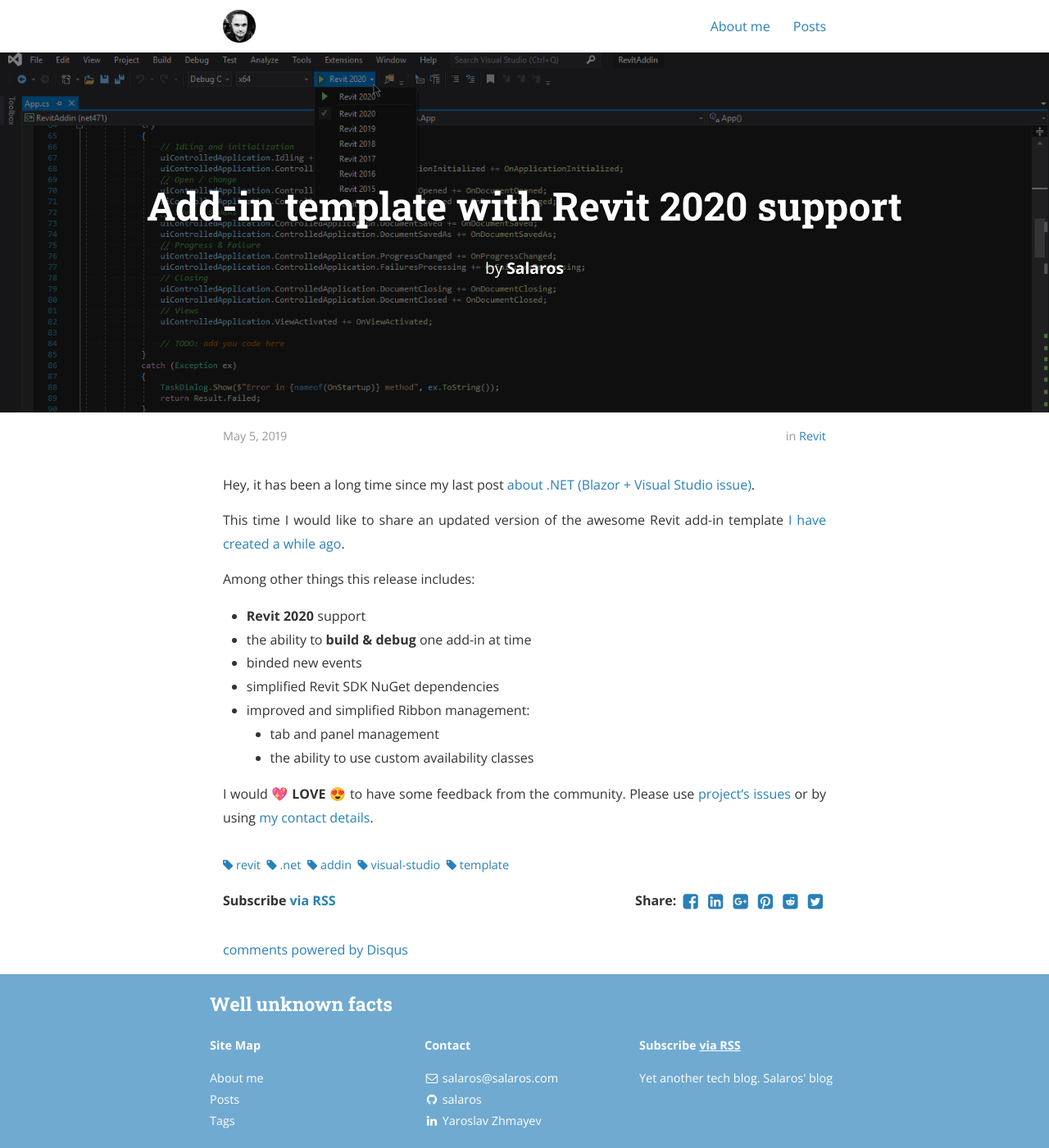
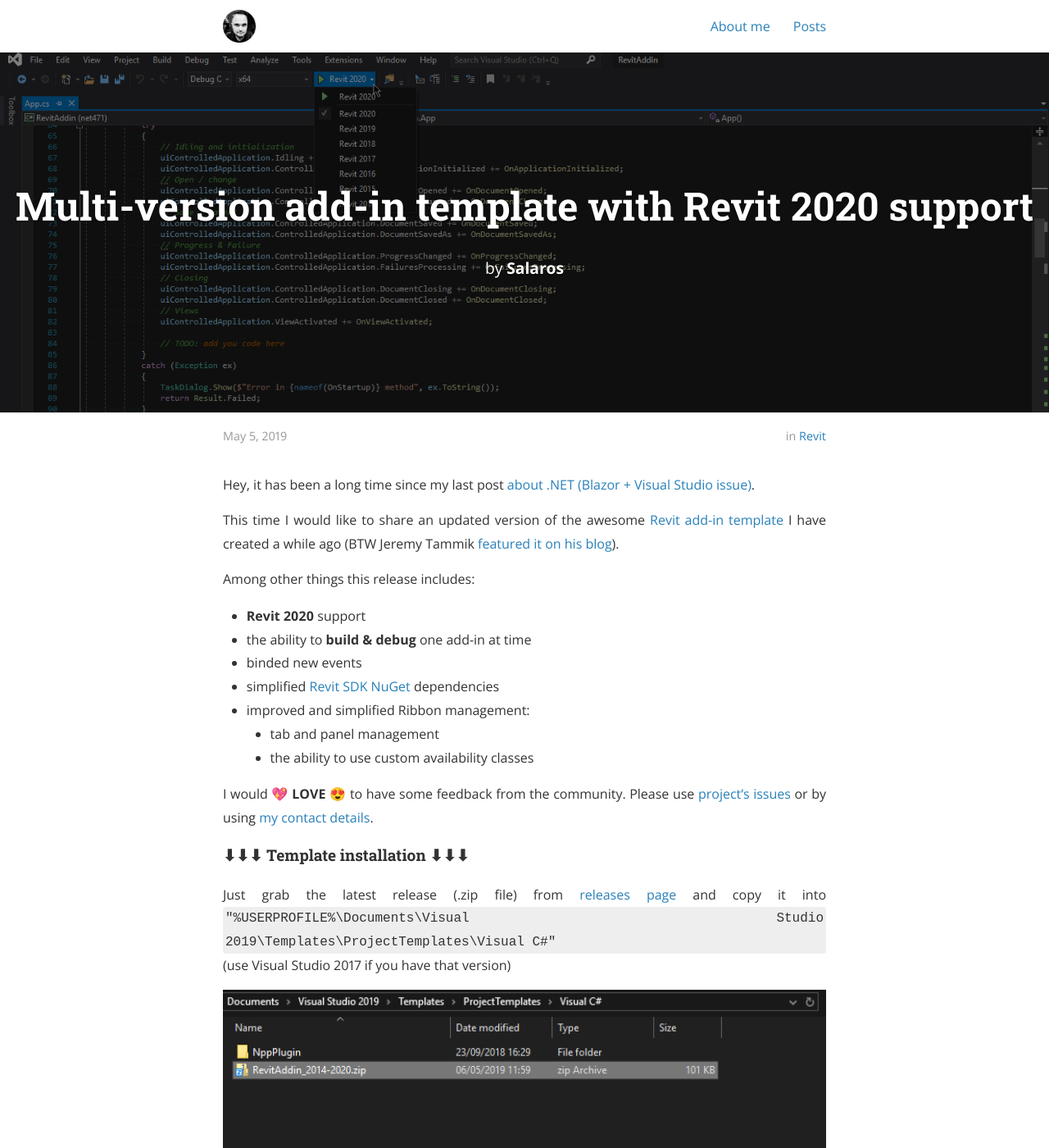
Before and after one commit to salaros/salaros.com, a Jekyll site: the page built from _posts/2019-05-06-addin-template-with-2020-support.markdown, in a window 1280 px wide and 1400 px high. Shown: the whole window at 82% size. Built offline with Jekyll 4.4.1, drawn with Linux system fonts in a browser that asks for light colours; nearby versions of some CDN libraries; comment, search, counter and statistics services are not loaded.

Commit message:
adding more details about addin installation in "Add-in template with Revit 2020 support"

```diff
--- a/_posts/2019-05-06-addin-template-with-2020-support.markdown
+++ b/_posts/2019-05-06-addin-template-with-2020-support.markdown
@@ -1,6 +1,6 @@
 ---
 layout: post
-title:  "Add-in template with Revit 2020 support"
+title:  "Multi-version add-in template with Revit 2020 support"
 date:   2019-05-06 01:15:22 +0300
 author: Salaros
 categories: revit
@@ -11,16 +11,34 @@
 
 Hey, it has been a long time since my last post [about .NET (Blazor + Visual Studio issue)](/dotnet/2019/02/17/blazor-cannot-identify-bin-folder).
 
-This time I would like to share an updated version of the awesome Revit add-in template [I have created a while ago](https://thebuildingcoder.typepad.com/blog/2018/07/vacation-and-multi-version-revit-add-in-template.html#2).
+This time I would like to share an updated version of the awesome [Revit add-in template](https://github.com/Equipple/vs-templates-revit-addin) I have created a while ago (BTW Jeremy Tammik [featured it on his blog](https://thebuildingcoder.typepad.com/blog/2018/07/vacation-and-multi-version-revit-add-in-template.html#2)).
 
 Among other things this release includes:
 
 * **Revit 2020** support
 * the ability to **build & debug** one add-in at time
 * binded new events
-* simplified Revit SDK NuGet dependencies
+* simplified [Revit SDK NuGet](https://www.nuget.org/packages/Autodesk.Revit.SDK/) dependencies
 * improved and simplified Ribbon management:
   * tab and panel management
   * the ability to use custom availability classes
 
 I would 💖 **LOVE** 😍 to have some feedback from the community. Please use [project's issues](https://github.com/Equipple/vs-templates-revit-addin/issues) or by using [my contact details](/about-me).
+
+
+#### ⬇⬇⬇ Template installation ⬇⬇⬇
+
+Just grab the latest release (.zip file) from [releases page](https://github.com/Equipple/vs-templates-revit-addin/releases) and copy it into
+`"%USERPROFILE%\Documents\Visual Studio 2019\Templates\ProjectTemplates\Visual C#"` (use Visual Studio 2017 if you have that version)
+
+<a href="/assets/posts/addin-template-with-2020-support/revit-addin-in-template-folder.png" data-lightbox="new-project" data-title="Template folder">
+  <img src="/assets/posts/addin-template-with-2020-support/revit-addin-in-template-folder.png" title="Template folder">
+</a>
+
+<a href="/assets/posts/addin-template-with-2020-support/new-project-item-1.png" data-lightbox="new-project" data-title="New project dialog">
+  <img src="/assets/posts/addin-template-with-2020-support/new-project-item-1.png" title="New project dialog">
+</a>
+
+<a href="/assets/posts/addin-template-with-2020-support/new-project-item-2.png" data-lightbox="new-project" data-title="New project dialog">
+  <img src="/assets/posts/addin-template-with-2020-support/new-project-item-2.png" title="New project dialog">
+</a>
```
Also changed, not shown: assets/posts/addin-template-with-2020-support/new-project-item-1.png (added), assets/posts/addin-template-with-2020-support/new-project-item-2.png (added), assets/posts/addin-template-with-2020-support/revit-addin-in-template-folder.png (added).
